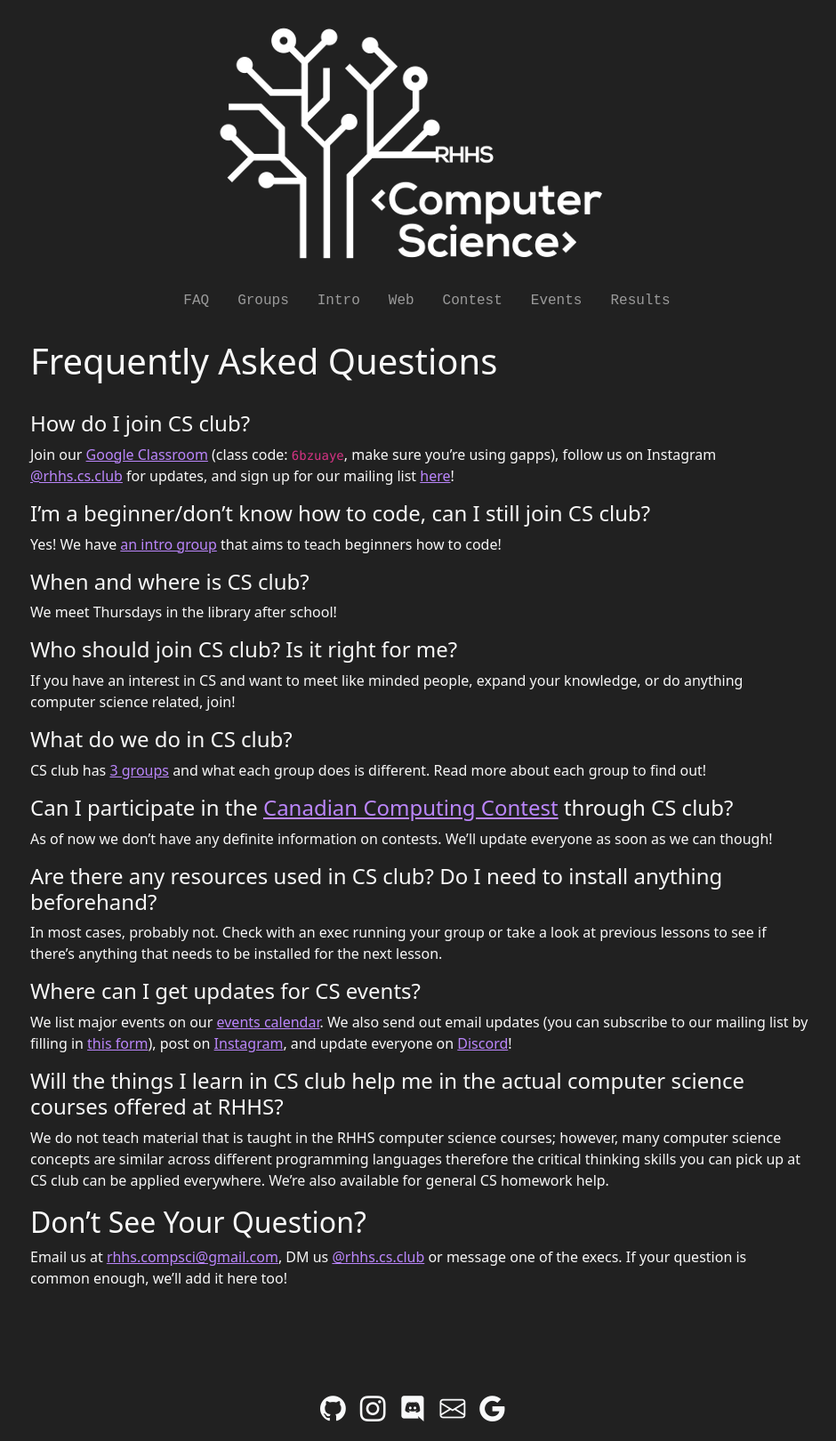
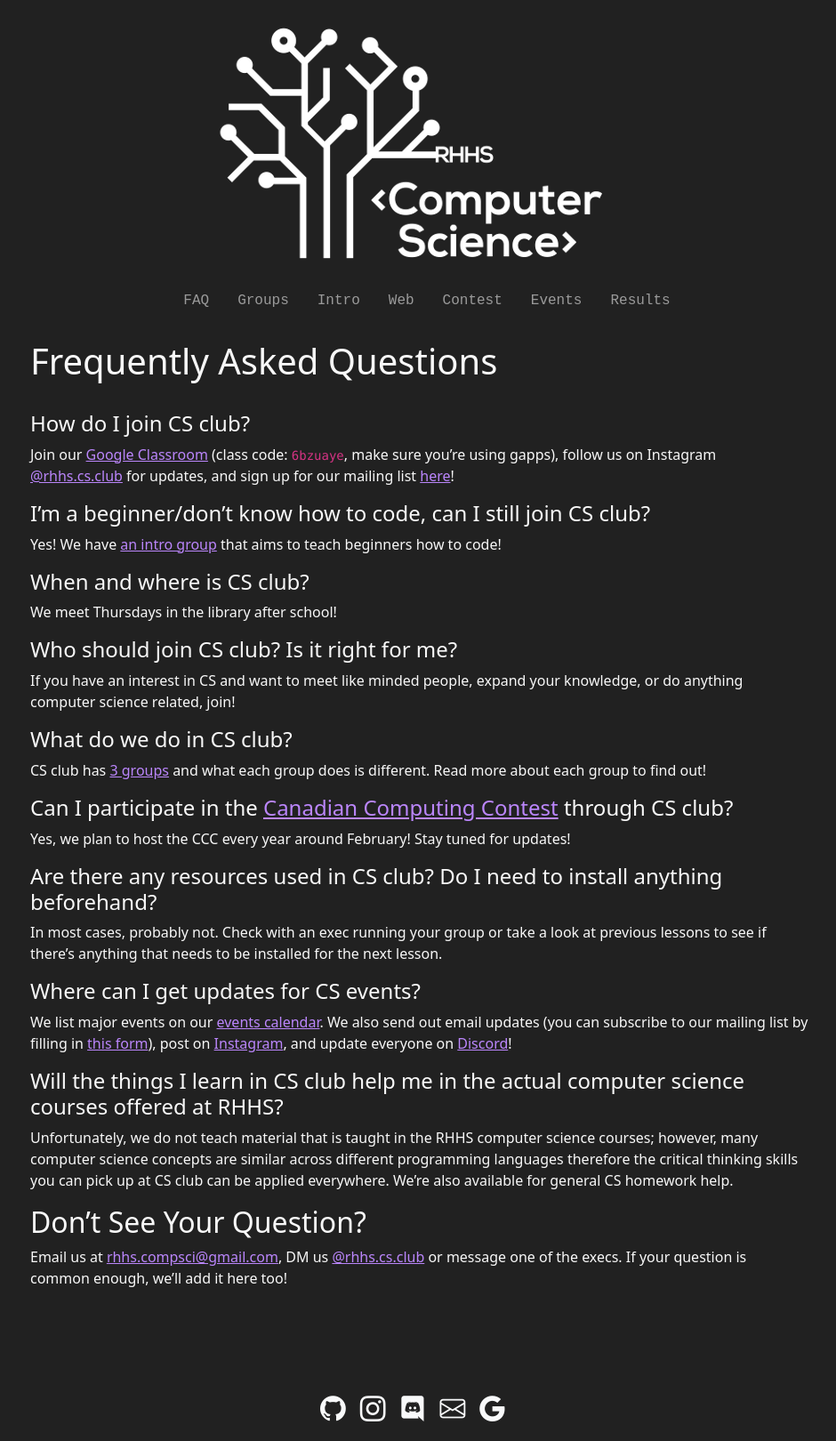
Before and after one commit to rhhscs/rhhscs.github.io, a Jekyll site: the page built from faq.md, in a window 1280 px wide. Shown: the whole page at 89% size, without its empty margins (168-1108 px from the left). Built offline with Jekyll 4.4.1, drawn with Linux system fonts in a browser that asks for light colours.

Commit message:
Update faq.md

```diff
--- a/faq.md
+++ b/faq.md
@@ -15,13 +15,13 @@ If you have an interest in CS and want to meet like minded people, expand your k
 #### What do we do in CS club?
 CS club has [3 groups](/groups) and what each group does is different. Read more about each group to find out!
 #### Can I participate in the [Canadian Computing Contest](https://cemc.uwaterloo.ca/contests/computing.html) through CS club?
-As of now we don't have any definite information on contests. We'll update everyone as soon as we can though!
+Yes, we plan to host the CCC every year around February! Stay tuned for updates!
 #### Are there any resources used in CS club? Do I need to install anything beforehand?
 In most cases, probably not. Check with an exec running your group or take a look at previous lessons to see if there's anything that needs to be installed for the next lesson.
 #### Where can I get updates for CS events?
 We list major events on our [events calendar](/events). We also send out email updates (you can subscribe to our mailing list by filling in [this form](https://forms.gle/x4TERNVfZTw7kih89)), post on [Instagram](https://www.instagram.com/rhhs.cs.club/), and update everyone on [Discord](https://discord.com/invite/2jG2jXk)!
 #### Will the things I learn in CS club help me in the actual computer science courses offered at RHHS?
-We do not teach material that is taught in the RHHS computer science courses; however, many computer science concepts are similar across different programming languages therefore the critical thinking skills you can pick up at CS club can be applied everywhere. We're also available for general CS homework help.
+Unfortunately, we do not teach material that is taught in the RHHS computer science courses; however, many computer science concepts are similar across different programming languages therefore the critical thinking skills you can pick up at CS club can be applied everywhere. We're also available for general CS homework help.
 
 ## Don't See Your Question?
 Email us at [rhhs.compsci@gmail.com](mailto:rhhs.compsci@gmail.com), DM us [@rhhs.cs.club](https://www.instagram.com/rhhs.cs.club/) or message one of the execs. If your question is common enough, we'll add it here too!
```
